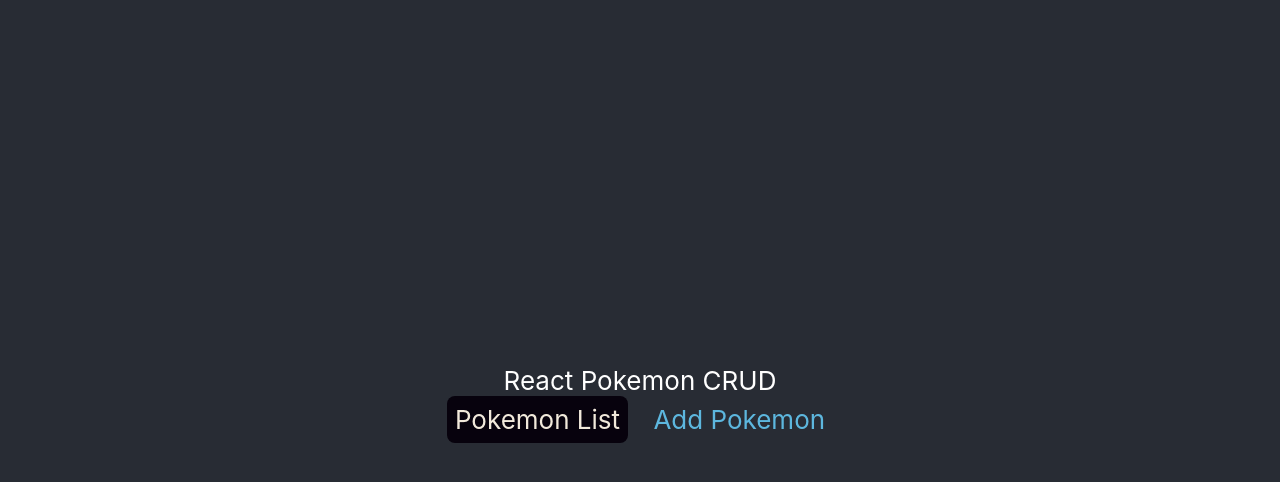
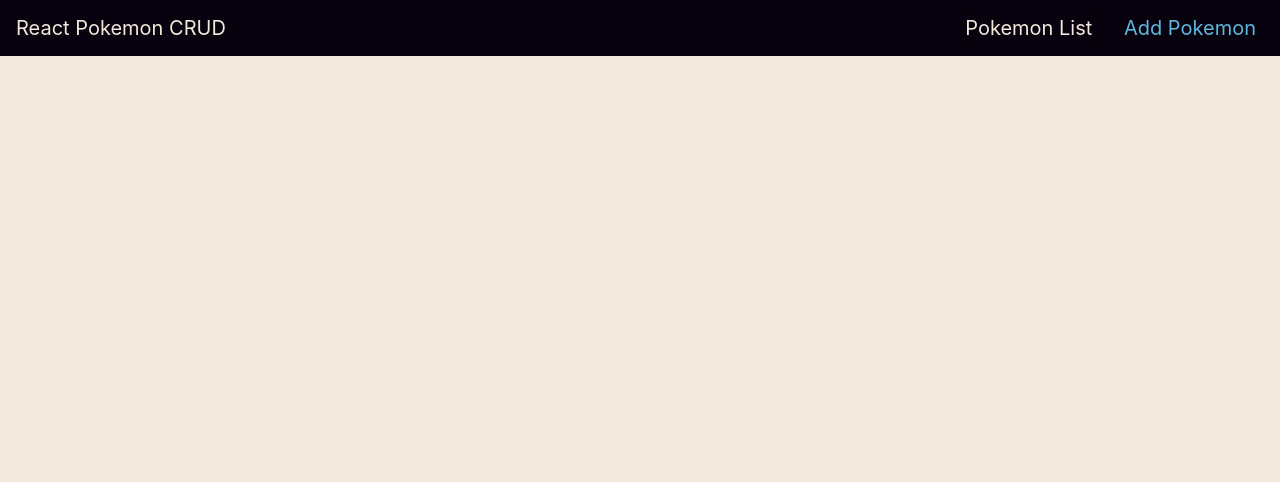
Before and after one commit to PPT87/pokemon-frontend-practice, a React (Create React App) app: page / in a window 1280 px wide. Shown: the top 482 px of the page. Built offline with nearby package versions, Linux system fonts and the light colour scheme.

Commit message:
add additional styling and proxy to .json file

```diff
--- a/package.json
+++ b/package.json
@@ -35,5 +35,7 @@
       "last 1 firefox version",
       "last 1 safari version"
     ]
-  }
+  },
+    "proxy": "http://localhost:6001"
+
 }
--- a/src/App.css
+++ b/src/App.css
@@ -1,38 +1,28 @@
 .App {
-  text-align: center;
-}
-
-.App-logo {
-  height: 40vmin;
-  pointer-events: none;
-}
-
-@media (prefers-reduced-motion: no-preference) {
-  .App-logo {
-    animation: App-logo-spin infinite 20s linear;
-  }
+  min-height: 100vh;
+  display: grid;
+  grid-template-rows: 7vmin auto;
 }
 
 .App-header {
-  background-color: #282c34;
-  min-height: 100vh;
+  background-color: var(--black);
   display: flex;
-  flex-direction: column;
   align-items: center;
-  justify-content: center;
-  font-size: calc(10px + 2vmin);
-  color: white;
+  justify-content: space-between;
+  padding: 2vmin;
+  font-size: 2.5vmin;
+  color: var(--background);
 }
 
-.App-link {
-  color: #61dafb;
+.App main {
+  background-color: var(--background);
+  display: flex;
+  flex-flow: column nowrap;
+  justify-content: center;
+  align-items: center;
 }
 
-@keyframes App-logo-spin {
-  from {
-    transform: rotate(0deg);
-  }
-  to {
-    transform: rotate(360deg);
-  }
+.App main h1 {
+  color: var(--secondary-dark);
+  margin-bottom: 5vmin;
 }
```
Also changed, not shown: src/App.jsx (line endings or trailing spaces).
